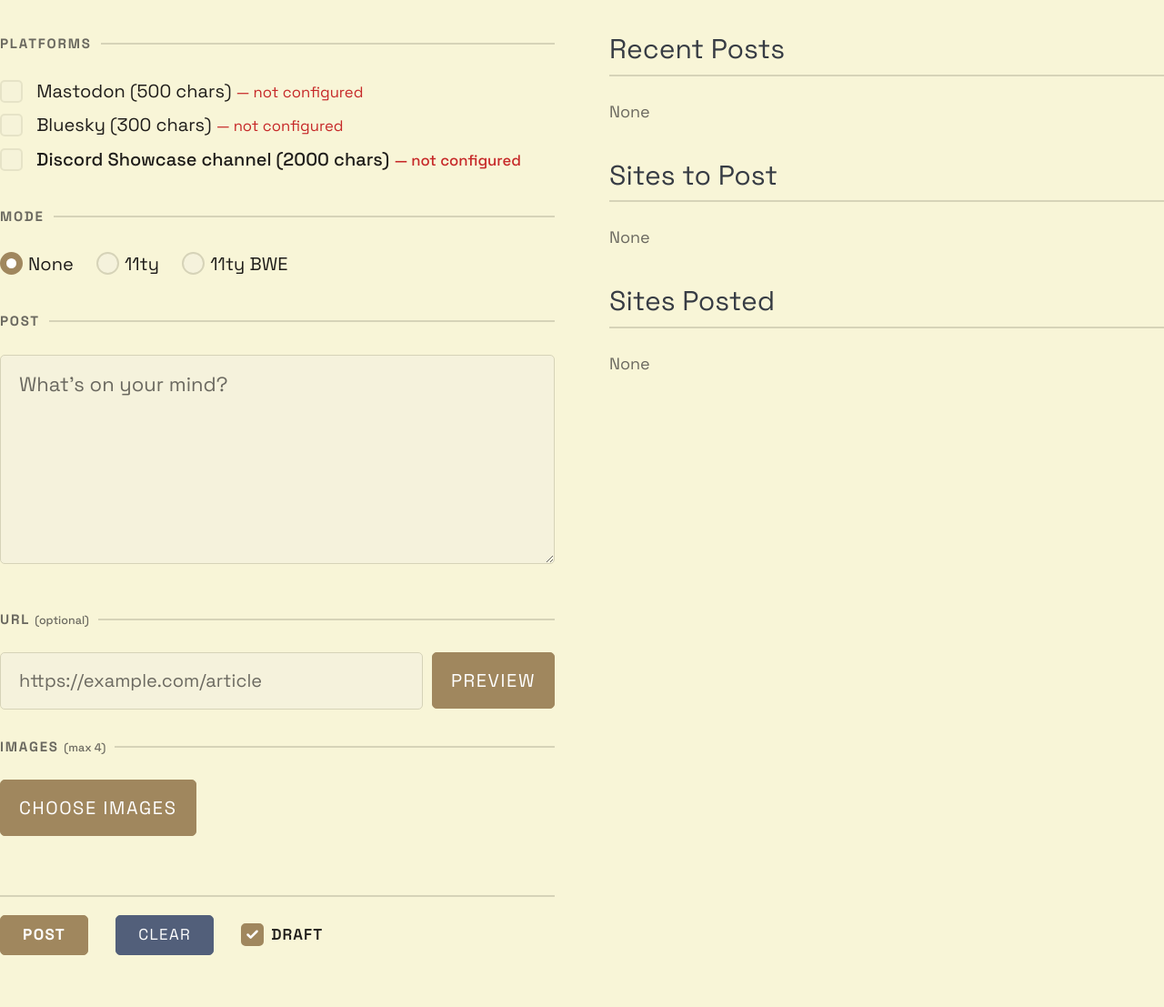
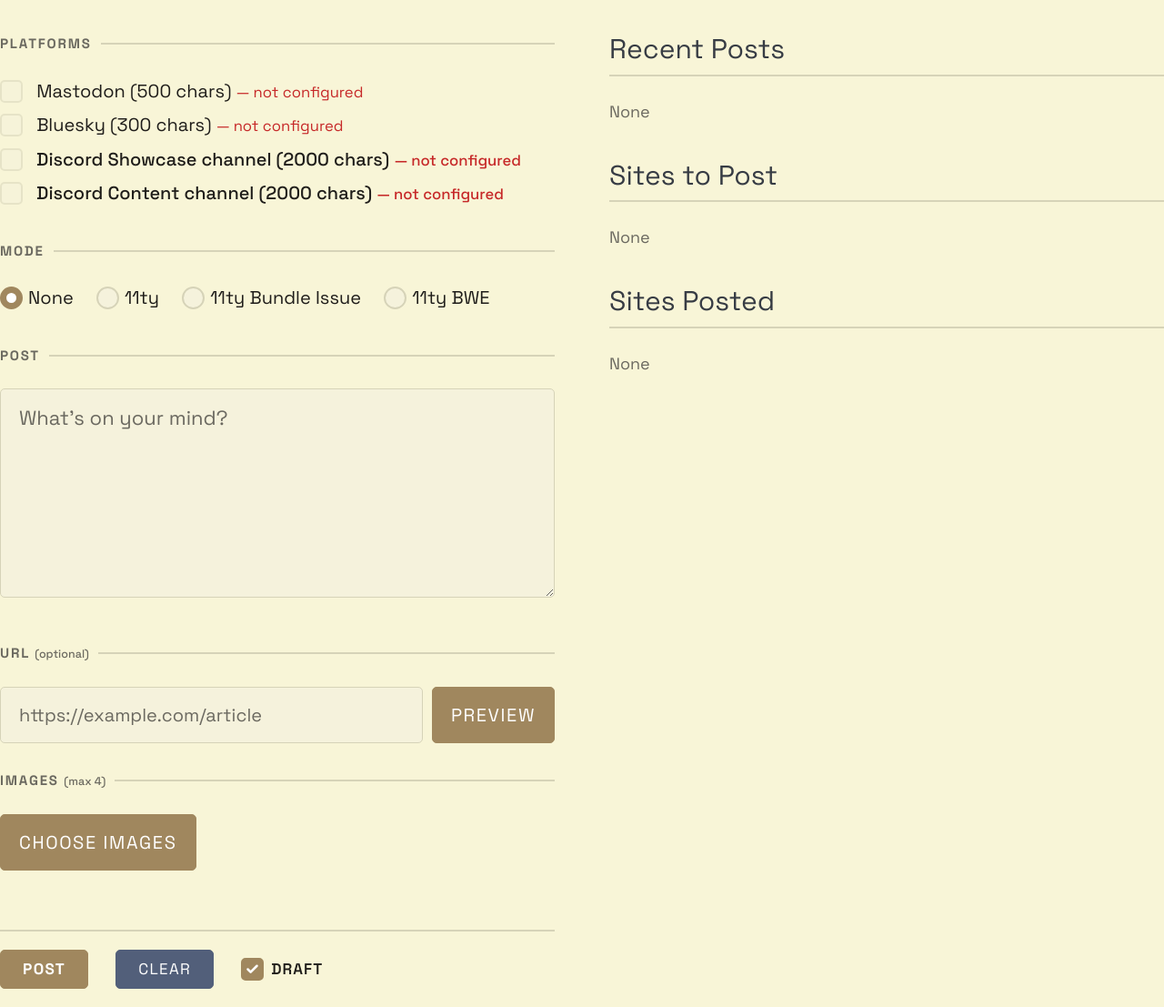
Before and after one commit to bobmonsour/social-posting, a Flask app: page / in a window 1280 px wide. Shown: the part 181-1288 px from the top of the page at 91% size. Before the commit the page ends 1231 px from the top, so only its background shows below. Run offline with Flask 3, Linux system fonts and the light colour scheme; some libraries are stand-ins or nearby versions; some web fonts are replaced.

Commit message:
Add 11ty Bundle Issue mode, Discord Content channel, and avatar support
- New "11ty Bundle Issue" mode with dynamic issue number placeholder
- Discord Content channel client (subclass of DiscordClient)
- Bundle avatar image for Discord webhook posts
- Mock subprocess.Popen in blog post tests to prevent VS Code launches

Co-Authored-By: Claude Opus 4.6 <noreply@anthropic.com>

```diff
--- a/app.py
+++ b/app.py
@@ -7,6 +7,8 @@ import uuid
 from datetime import date, datetime, timezone
 
 from flask import Flask, redirect, render_template, request, jsonify, url_for, send_from_directory
+
+import copy
 
 import config
 from modes import all_modes, get_mode
@@ -139,19 +141,33 @@ def _annotate_bwe_with_drafts(bwe_to_post, history):
                 break
 
 
+def _resolve_modes(issue_number):
+    """Deep-copy modes and substitute {issue_number} placeholder in prefixes/suffixes."""
+    modes = copy.deepcopy(all_modes())
+    for mode in modes.values():
+        for key in ("prefixes", "suffixes"):
+            mapping = mode.get(key)
+            if mapping:
+                for platform, text in mapping.items():
+                    mapping[platform] = text.replace("{issue_number}", str(issue_number))
+    return modes
+
+
 @app.route("/")
 def compose():
     bwe_to_post, bwe_posted = get_bwe_lists()
     recent = load_recent_posts()
     _annotate_bwe_with_drafts(bwe_to_post, recent)
     issue_counts = get_latest_issue_counts()
+    issue_number = issue_counts["issue_number"] if issue_counts else ""
     return render_template(
         "compose.html",
         mastodon_available=config.mastodon_configured(),
         bluesky_available=config.bluesky_configured(),
         discord_available=config.discord_configured(),
+        discord_content_available=config.discord_content_configured(),
         recent_posts=recent,
-        modes=all_modes(),
+        modes=_resolve_modes(issue_number),
         bwe_to_post=bwe_to_post,
         bwe_posted=bwe_posted,
         issue_counts=issue_counts,
@@ -170,7 +186,7 @@ def post():
     platform_texts = None
     if mode and get_mode(mode):
         platform_texts = {}
-        for pname in ["mastodon", "bluesky", "discord"]:
+        for pname in ["mastodon", "bluesky", "discord", "discord_content"]:
             pt = request.form.get(f"text_{pname}", "").strip()
             if pt:
                 platform_texts[pname] = pt
@@ -339,6 +355,8 @@ def post():
                 cw = request.form.get("cw_bluesky", "").strip() or None
             elif platform_name == "discord":
                 cw = request.form.get("cw_discord", "").strip() or None
+            elif platform_name == "discord_content":
+                cw = request.form.get("cw_discord_content", "").strip() or None
 
             # For Bluesky, compress images if needed
             media = attachments
@@ -464,7 +482,7 @@ def post():
     bwe_name = request.form.get("bwe_site_name", "").strip()
     bwe_url = request.form.get("bwe_site_url", "").strip()
     if mode == "11ty-bwe" and bwe_name and bwe_url:
-        platform_letter_map = {"mastodon": "M", "bluesky": "B", "discord": "D"}
+        platform_letter_map = {"mastodon": "M", "bluesky": "B", "discord": "D", "discord_content": "C"}
         posted_platforms = [
             platform_letter_map[r["platform"]]
             for r in results
@@ -500,14 +518,17 @@ def use_draft(draft_id):
     bwe_to_post, bwe_posted = get_bwe_lists()
     recent = load_recent_posts()
     _annotate_bwe_with_drafts(bwe_to_post, recent)
+    issue_counts = get_latest_issue_counts()
+    issue_number = issue_counts["issue_number"] if issue_counts else ""
     return render_template(
         "compose.html",
         mastodon_available=config.mastodon_configured(),
         bluesky_available=config.bluesky_configured(),
         discord_available=config.discord_configured(),
+        discord_content_available=config.discord_content_configured(),
         recent_posts=recent,
         draft=draft,
-        modes=all_modes(),
+        modes=_resolve_modes(issue_number),
         bwe_to_post=bwe_to_post,
         bwe_posted=bwe_posted,
     )
@@ -530,14 +551,17 @@ def retry_post(post_id):
     bwe_to_post, bwe_posted = get_bwe_lists()
     recent = load_recent_posts()
     _annotate_bwe_with_drafts(bwe_to_post, recent)
+    issue_counts = get_latest_issue_counts()
+    issue_number = issue_counts["issue_number"] if issue_counts else ""
     return render_template(
         "compose.html",
         mastodon_available=config.mastodon_configured(),
         bluesky_available=config.bluesky_configured(),
         discord_available=config.discord_configured(),
+        discord_content_available=config.discord_content_configured(),
         recent_posts=recent,
         draft=failed,
-        modes=all_modes(),
+        modes=_resolve_modes(issue_number),
         bwe_to_post=bwe_to_post,
         bwe_posted=bwe_posted,
     )
--- a/platforms/__init__.py
+++ b/platforms/__init__.py
@@ -1,11 +1,13 @@
 from platforms.mastodon_client import MastodonClient
 from platforms.bluesky_client import BlueskyClient
 from platforms.discord_client import DiscordClient
+from platforms.discord_content_client import DiscordContentClient
 
 PLATFORMS = {
     "mastodon": MastodonClient,
     "bluesky": BlueskyClient,
     "discord": DiscordClient,
+    "discord_content": DiscordContentClient,
 }
 
 
--- a/services/bwe_list.py
+++ b/services/bwe_list.py
@@ -5,7 +5,7 @@ from datetime import date
 _BASE_DIR = os.path.dirname(os.path.dirname(os.path.abspath(__file__)))
 BWE_FILE = os.path.join(_BASE_DIR, "built-with-eleventy.md")
 
-ALL_PLATFORMS = ["M", "B", "D"]
+ALL_PLATFORMS = ["B", "C", "D", "M"]
 DEFAULT_PLATFORMS = []
 
 _LINK_RE = re.compile(r"^\[(.+?)\]\((.+?)\)(?:\s+\{([A-Z,]+)\})?$")
@@ -25,7 +25,7 @@ def _extract_platforms_from_status(status):
     """Extract platform letters from legacy status strings like 'Posted to Mastodon, Posted to Bluesky'."""
     if not status:
         return []
-    platform_map = {"mastodon": "M", "bluesky": "B", "discord": "D"}
+    platform_map = {"mastodon": "M", "bluesky": "B", "discord": "D", "discord_content": "C"}
     platforms = []
     for name, letter in platform_map.items():
         if name in status.lower():
--- a/static/css/style.css
+++ b/static/css/style.css
@@ -453,7 +453,8 @@ label:has(#cb-bluesky) {
 
 /* ===== CW radio buttons inline ===== */
 #cw-mastodon-section label,
-#cw-bluesky-section label {
+#cw-bluesky-section label,
+#cw-discord_content-section label {
     display: inline-flex;
     align-items: center;
     gap: 0.3rem;
@@ -461,7 +462,8 @@ label:has(#cb-bluesky) {
 }
 
 #cw-mastodon-section input[type="radio"],
-#cw-bluesky-section input[type="radio"] {
+#cw-bluesky-section input[type="radio"],
+#cw-discord_content-section input[type="radio"] {
     margin: 0;
 }
 
@@ -754,6 +756,10 @@ label:has(#cb-bluesky) {
 
 .bwe-plat-D {
     background: #5865f2;
+}
+
+.bwe-plat-C {
+    background: #2d9b83;
 }
 
 /* ===== BWE posted sidebar ===== */
--- a/static/js/compose.js
+++ b/static/js/compose.js
@@ -4,12 +4,15 @@ document.addEventListener("DOMContentLoaded", () => {
     const cbMastodon = document.getElementById("cb-mastodon");
     const cbBluesky = document.getElementById("cb-bluesky");
     const cbDiscord = document.getElementById("cb-discord");
+    const cbDiscordContent = document.getElementById("cb-discord-content");
     const cwMastodonSection = document.getElementById("cw-mastodon-section");
     const cwBlueskySection = document.getElementById("cw-bluesky-section");
     const cwDiscordSection = document.getElementById("cw-discord-section");
+    const cwDiscordContentSection = document.getElementById("cw-discord_content-section");
     const counterMastodon = document.getElementById("counter-mastodon");
     const counterBluesky = document.getElementById("counter-bluesky");
     const counterDiscord = document.getElementById("counter-discord");
+    const counterDiscordContent = document.getElementById("counter-discord_content");
     const linkCardSection = document.getElementById("link-card-section");
     const linkUrl = document.getElementById("link-url");
     const btnPreviewLink = document.getElementById("btn-preview-link");
@@ -29,17 +32,21 @@ document.addEventListener("DOMContentLoaded", () => {
     const textMastodon = document.getElementById("text-mastodon");
     const textBluesky = document.getElementById("text-bluesky");
     const textDiscord = document.getElementById("text-discord");
+    const textDiscordContent = document.getElementById("text-discord_content");
     const groupMastodon = document.getElementById("group-mastodon");
     const groupBluesky = document.getElementById("group-bluesky");
     const groupDiscord = document.getElementById("group-discord");
+    const groupDiscordContent = document.getElementById("group-discord_content");
     const counterMastodonMode = document.getElementById("counter-mastodon-mode");
     const counterBlueskyMode = document.getElementById("counter-bluesky-mode");
     const counterDiscordMode = document.getElementById("counter-discord-mode");
+    const counterDiscordContentMode = document.getElementById("counter-discord_content-mode");
     const btnShowPreview = document.getElementById("btn-show-preview");
     const previewPanels = document.getElementById("preview-panels");
     const previewMastodon = document.getElementById("preview-mastodon");
     const previewBluesky = document.getElementById("preview-bluesky");
     const previewDiscord = document.getElementById("preview-discord");
+    const previewDiscordContent = document.getElementById("preview-discord_content");
     const modeRadios = document.querySelectorAll('input[name="mode"]');
     const cbMirror = document.getElementById("cb-mirror");
     const mirrorLabel = document.getElementById("mirror-label");
@@ -100,21 +107,25 @@ document.addEventListener("DOMContentLoaded", () => {
         const mastodonChecked = cbMastodon.checked;
         const blueskyChecked = cbBluesky.checked;
         const discordChecked = cbDiscord.checked;
+        const discordContentChecked = cbDiscordContent.checked;
 
         cwMastodonSection.hidden = !mastodonChecked;
         cwBlueskySection.hidden = !blueskyChecked;
         cwDiscordSection.hidden = !discordChecked;
+        cwDiscordContentSection.hidden = !discordContentChecked;
 
         if (activeMode) {
             // Show/hide per-platform textarea groups based on checkbox state
             groupMastodon.hidden = !mastodonChecked;
             groupBluesky.hidden = !blueskyChecked;
             groupDiscord.hidden = !discordChecked;
+            groupDiscordContent.hidden = !discordContentChecked;
         } else {
             // Only show shared-text counters when no mode is active
             counterMastodon.hidden = !mastodonChecked;
             counterBluesky.hidden = !blueskyChecked;
             counterDiscord.hidden = !discordChecked;
+            counterDiscordContent.hidden = !discordContentChecked;
             updateCharCounters();
         }
     }
@@ -122,6 +133,7 @@ document.addEventListener("DOMContentLoaded", () => {
     if (cbMastodon) cbMastodon.addEventListener("change", updatePlatformSections);
     if (cbBluesky) cbBluesky.addEventListener("change", updatePlatformSections);
     if (cbDiscord) cbDiscord.addEventListener("change", updatePlatformSections);
+    if (cbDiscordContent) cbDiscordContent.addEventListener("change", updatePlatformSections);
     // --- Character counters (shared textarea) ---
     function updateCharCounters() {
         const len = countGraphemes(textarea.value);
@@ -142,6 +154,12 @@ document.addEventListener("DOMContentLoaded", () => {
             const countEl = counterDiscord.querySelector(".count");
             countEl.textContent = len;
             counterDiscord.classList.toggle("over-limit", len > 2000);
+        }
+
+        if (!counterDiscordContent.hidden) {
+            const countEl = counterDiscordContent.querySelector(".count");
+            countEl.textContent = len;
+            counterDiscordContent.classList.toggle("over-limit", len > 2000);
         }
 
     }
@@ -165,11 +183,17 @@ document.addEventListener("DOMContentLoaded", () => {
         discordCountEl.textContent = discordLen;
         counterDiscordMode.classList.toggle("over-limit", discordLen > 2000);
 
+        const discordContentLen = countGraphemes(textDiscordContent.value);
+        const discordContentCountEl = counterDiscordContentMode.querySelector(".count");
+        discordContentCountEl.textContent = discordContentLen;
+        counterDiscordContentMode.classList.toggle("over-limit", discordContentLen > 2000);
+
     }
 
     textMastodon.addEventListener("input", updateModeCharCounters);
     textBluesky.addEventListener("input", updateModeCharCounters);
     textDiscord.addEventListener("input", updateModeCharCounters);
+    textDiscordContent.addEventListener("input", updateModeCharCounters);
 
     // --- Cross-sync platform textareas ---
     // When user types in one box, mirror the body (minus prefix/suffix) to the other
@@ -201,7 +225,7 @@ document.addEventListener("DOMContentLoaded", () => {
         if (!mode) return;
         const prefixes = mode.prefixes || {};
         const suffixes = mode.suffixes || {};
-        const targets = {mastodon: textMastodon, bluesky: textBluesky, discord: textDiscord};
+        const targets = {mastodon: textMastodon, bluesky: textBluesky, discord: textDiscord, discord_content: textDiscordContent};
         for (const [platform, el] of Object.entries(targets)) {
             if (platform === sourcePlatform) continue;
             syncFrom(sourceEl, el,
@@ -213,6 +237,7 @@ document.addEventListener("DOMContentLoaded", () => {
     textMastodon.addEventListener("input", () => mirrorFromPlatform("mastodon", textMastodon));
     textBluesky.addEventListener("input", () => mirrorFromPlatform("bluesky", textBluesky));
     textDiscord.addEventListener("input", () => mirrorFromPlatform("discord", textDiscord));
+    textDiscordContent.addEventListener("input", () => mirrorFromPlatform("discord_content", textDiscordContent));
     // --- Mode activation/deactivation ---
     function applyModeToTextarea(el, oldMode, newMode, platform) {
         const newPrefixes = newMode.prefixes || {};
@@ -237,6 +262,7 @@ document.addEventListener("DOMContentLoaded", () => {
                 mastodon: cbMastodon.checked,
                 bluesky: cbBluesky.checked,
                 discord: cbDiscord.checked,
+                discord_content: cbDiscordContent.checked,
             };
         }
 
@@ -244,6 +270,7 @@ document.addEventListener("DOMContentLoaded", () => {
         if (mode.platforms.includes("mastodon")) cbMastodon.checked = true;
         if (mode.platforms.includes("bluesky")) cbBluesky.checked = true;
         if (mode.platforms.includes("discord")) cbDiscord.checked = true;
+        if (mode.platforms.includes("discord_content")) cbDiscordContent.checked = true;
         // Show per-platform textareas, hide shared
         sharedTextSection.hidden = true;
         platformTextsSection.hidden = false;
@@ -256,6 +283,7 @@ document.addEventListener("DOMContentLoaded", () => {
             applyModeToTextarea(textMastodon, oldMode, mode, "mastodon");
             applyModeToTextarea(textBluesky, oldMode, mode, "bluesky");
             applyModeToTextarea(textDiscord, oldMode, mode, "discord");
+            applyModeToTextarea(textDiscordContent, oldMode, mode, "discord_content");
         }
 
         updatePlatformSections();
@@ -270,6 +298,7 @@ document.addEventListener("DOMContentLoaded", () => {
             cbMastodon.checked = savedPlatformState.mastodon;
             cbBluesky.checked = savedPlatformState.bluesky;
             cbDiscord.checked = savedPlatformState.discord;
+            cbDiscordContent.checked = savedPlatformState.discord_content;
             savedPlatformState = null;
         }
 
@@ -278,6 +307,7 @@ document.addEventListener("DOMContentLoaded", () => {
         textMastodon.value = "";
         textBluesky.value = "";
         textDiscord.value = "";
+        textDiscordContent.value = "";
 
         // Show shared textarea, hide per-platform
         sharedTextSection.hidden = false;
@@ -329,6 +359,8 @@ document.addEventListener("DOMContentLoaded", () => {
             previewBluesky.parentElement.hidden = !cbBluesky.checked;
             previewDiscord.innerHTML = highlightText(textDiscord.value);
             previewDiscord.parentElement.hidden = !cbDiscord.checked;
+            previewDiscordContent.innerHTML = highlightText(textDiscordContent.value);
+            previewDiscordContent.parentElement.hidden = !cbDiscordContent.checked;
             previewPanels.hidden = false;
         });
     }
@@ -525,7 +557,7 @@ document.addEventListener("DOMContentLoaded", () => {
 
         // Skip platform validation for drafts
         if (!isDraft) {
-            if (!cbMastodon.checked && !cbBluesky.checked && !cbDiscord.checked) {
+            if (!cbMastodon.checked && !cbBluesky.checked && !cbDiscord.checked && !cbDiscordContent.checked) {
                 e.preventDefault();
                 alert("Please select at least one platform.");
                 return;
@@ -534,7 +566,7 @@ document.addEventListener("DOMContentLoaded", () => {
 
         // Validate text: when mode active, check per-platform; otherwise check shared
         if (activeMode) {
-            if (!textMastodon.value.trim() && !textBluesky.value.trim() && !textDiscord.value.trim()) {
+            if (!textMastodon.value.trim() && !textBluesky.value.trim() && !textDiscord.value.trim() && !textDiscordContent.value.trim()) {
                 e.preventDefault();
                 alert("Please enter text for at least one platform.");
                 return;
@@ -551,6 +583,7 @@ document.addEventListener("DOMContentLoaded", () => {
             textMastodon.disabled = true;
             textBluesky.disabled = true;
             textDiscord.disabled = true;
+            textDiscordContent.disabled = true;
         }
 
         // Validate: alt text is filled for all images
@@ -625,6 +658,7 @@ document.addEventListener("DOMContentLoaded", () => {
         textMastodon.value = "";
         textBluesky.value = "";
         textDiscord.value = "";
+        textDiscordContent.value = "";
         linkUrl.value = "";
         linkPreview.hidden = true;
 
@@ -632,11 +666,13 @@ document.addEventListener("DOMContentLoaded", () => {
         cbMastodon.checked = false;
         cbBluesky.checked = false;
         cbDiscord.checked = false;
+        cbDiscordContent.checked = false;
 
         // Reset content warnings
         document.querySelectorAll('input[name="cw_mastodon"][value=""]').forEach(r => r.checked = true);
         document.querySelectorAll('input[name="cw_bluesky"][value=""]').forEach(r => r.checked = true);
         document.querySelectorAll('input[name="cw_discord"][value=""]').forEach(r => r.checked = true);
+        document.querySelectorAll('input[name="cw_discord_content"][value=""]').forEach(r => r.checked = true);
 
         // Clear images
         selectedFiles = new DataTransfer();
@@ -692,13 +728,14 @@ document.addEventListener("DOMContentLoaded", () => {
             // Read M/B/D checkboxes from the BWE queue item
             const queueItem = btn.closest(".bwe-queue-item");
             const platCbs = queueItem ? queueItem.querySelectorAll(".bwe-plat-cb") : [];
-            const platformMap = {M: cbMastodon, B: cbBluesky, D: cbDiscord};
+            const platformMap = {M: cbMastodon, B: cbBluesky, D: cbDiscord, C: cbDiscordContent};
             const checkedPlatforms = [];
 
             // Set main platform checkboxes from BWE entry's selections
             cbMastodon.checked = false;
             cbBluesky.checked = false;
             cbDiscord.checked = false;
+            cbDiscordContent.checked = false;
             platCbs.forEach(cb => {
                 const mainCb = platformMap[cb.dataset.platform];
                 if (mainCb && cb.checked) {
@@ -718,13 +755,14 @@ document.addEventListener("DOMContentLoaded", () => {
             cbMastodon.checked = checkedPlatforms.includes("M");
             cbBluesky.checked = checkedPlatforms.includes("B");
             cbDiscord.checked = checkedPlatforms.includes("D");
+            cbDiscordContent.checked = checkedPlatforms.includes("C");
 
             // Insert site name into per-platform textareas after the prefix
             const mode = modesConfig["11ty-bwe"];
             if (mode) {
                 const prefixes = mode.prefixes || {};
                 const suffixes = mode.suffixes || {};
-                const textareaMap = {mastodon: textMastodon, bluesky: textBluesky, discord: textDiscord};
+                const textareaMap = {mastodon: textMastodon, bluesky: textBluesky, discord: textDiscord, discord_content: textDiscordContent};
                 for (const [platform, el] of Object.entries(textareaMap)) {
                     const pre = prefixes[platform] || "";
                     const suf = suffixes[platform] || "";
--- a/templates/compose.html
+++ b/templates/compose.html
@@ -26,6 +26,11 @@
             <input type="checkbox" name="platforms" value="discord" id="cb-discord"
                    {% if not discord_available %}disabled{% endif %}>
             Discord Showcase channel (2000 chars){% if not discord_available %} <small class="not-configured">— not configured</small>{% endif %}
+        </label>
+        <label>
+            <input type="checkbox" name="platforms" value="discord_content" id="cb-discord-content"
+                   {% if not discord_content_available %}disabled{% endif %}>
+            Discord Content channel (2000 chars){% if not discord_content_available %} <small class="not-configured">— not configured</small>{% endif %}
         </label>
     </fieldset>
 
@@ -73,6 +78,12 @@
         <label><input type="radio" name="cw_discord" value="Spoiler" {% if draft and draft.cw_discord == 'Spoiler' %}checked{% endif %}> Spoiler</label>
     </fieldset>
 
+    <fieldset id="cw-discord_content-section" class="platform-section" hidden>
+        <legend>Content Warning (Discord Content channel)</legend>
+        <label><input type="radio" name="cw_discord_content" value="" {% if not draft or not draft.cw_discord_content %}checked{% endif %}> None</label>
+        <label><input type="radio" name="cw_discord_content" value="Spoiler" {% if draft and draft.cw_discord_content == 'Spoiler' %}checked{% endif %}> Spoiler</label>
+    </fieldset>
+
     <!-- Shared post text (hidden when mode active) -->
     <fieldset id="shared-text-section">
         <legend>Post</legend>
@@ -82,6 +93,7 @@
             <span id="counter-mastodon" class="counter" hidden>Mastodon: <span class="count">0</span>/500</span>
             <span id="counter-bluesky" class="counter" hidden>Bluesky: <span class="count">0</span>/300</span>
             <span id="counter-discord" class="counter" hidden>Discord Showcase channel: <span class="count">0</span>/2000</span>
+            <span id="counter-discord_content" class="counter" hidden>Discord Content channel: <span class="count">0</span>/2000</span>
         </div>
     </fieldset>
 
@@ -113,6 +125,14 @@
                 <span id="counter-discord-mode" class="counter">Discord Showcase channel: <span class="count">0</span>/2000</span>
             </div>
         </div>
+        <div class="platform-text-group" id="group-discord_content">
+            <label class="platform-text-label" for="text-discord_content">Discord Content channel</label>
+            <textarea name="text_discord_content" id="text-discord_content" rows="5"
+                      placeholder="Discord Content channel text">{{ draft.platform_texts.discord_content if draft and draft.platform_texts else '' }}</textarea>
+            <div class="char-counters">
+                <span id="counter-discord_content-mode" class="counter">Discord Content channel: <span class="count">0</span>/2000</span>
+            </div>
+        </div>
     </fieldset>
 
     <!-- Preview (shown when mode active) -->
@@ -131,6 +151,10 @@
             <div class="preview-panel">
                 <div class="preview-panel-header">Discord Showcase channel</div>
                 <div class="preview-panel-body" id="preview-discord"></div>
+            </div>
+            <div class="preview-panel">
+                <div class="preview-panel-header">Discord Content channel</div>
+                <div class="preview-panel-body" id="preview-discord_content"></div>
             </div>
         </div>
     </fieldset>
@@ -252,6 +276,7 @@
                     <label class="bwe-platform-cb"><input type="checkbox" class="bwe-plat-cb" data-platform="M" {% if "M" in site.platforms %}checked{% endif %}>M</label>
                     <label class="bwe-platform-cb"><input type="checkbox" class="bwe-plat-cb" data-platform="B" {% if "B" in site.platforms %}checked{% endif %}>B</label>
                     <label class="bwe-platform-cb"><input type="checkbox" class="bwe-plat-cb" data-platform="D" {% if "D" in site.platforms %}checked{% endif %}>D</label>
+                    <label class="bwe-platform-cb"><input type="checkbox" class="bwe-plat-cb" data-platform="C" {% if "C" in site.platforms %}checked{% endif %}>C</label>
                 </span>
                 {% if site.draft_id %}
                 <a href="/draft/{{ site.draft_id }}" class="btn-use-draft">Use</a>
```
Also changed, not shown: CLAUDE.md (+10 -7 lines), config.py (+7 -0 lines), modes.py (+13 -0 lines), platforms/discord_client.py (+6 -4 lines), platforms/discord_content_client.py (added, +14 -0 lines), tests/test_blog_post.py (+6 -4 lines), static/img/bundle_avatar.png (added).
